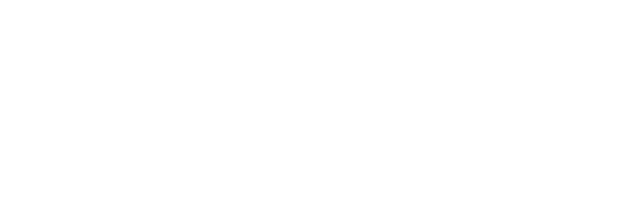
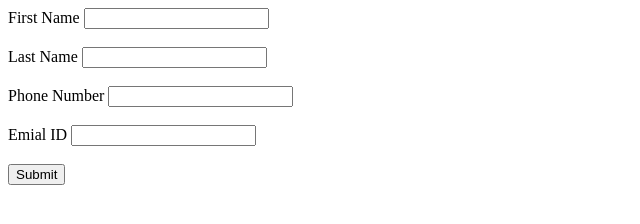
Before and after one commit to acciojob/form-login-2-Suyash0024, a website: page main.html in a window 1280 px wide. Shown: the whole page, without its empty margins (0-640 px from the left). Drawn offline with Linux system fonts and the light colour scheme.

Commit message:
created a submission

```diff
--- a/main.html
+++ b/main.html
@@ -7,6 +7,21 @@
 </head>
 
 <body>
+	<form id="userform">
+		<label for="firstname">First Name</label>
+		<input type="text" name ="First Name" id="firstname" required> <br><br>
+
+		<label for="lastname">Last Name</label>
+		<input type="text" name ="Lastr Name" id="lastname" required> <br><br>
+
+		<label for="phone">Phone Number</label>
+		<input type="tel" name ="First Name" id="phone" required> <br><br>
+
+		<label for="email">Emial ID</label>
+		<input type="email" name ="Email ID" id= "email" required> <br><br>
+
+		<button type="submit">Submit</button>
+	</form>
 	<!-- the entire body must be written by student -->
     <script type="text/javascript" src="./script.js">
 </script>
--- a/script.js
+++ b/script.js
@@ -1 +1,16 @@
 //your JS code here. If required.
+document.getElementById("userForm").addEventListener("submit", function(event) {
+      event.preventDefault(); // Prevent form from submitting
+
+      // Get values
+      const firstName = document.getElementById("firstName").value;
+      const lastName = document.getElementById("lastName").value;
+      const phoneNumber = document.getElementById("phoneNumber").value;
+      const emailId = document.getElementById("emailId").value;
+
+      // Construct alert message
+      const message = `First Name: ${firstName} Last Name: ${lastName} Phone Number: ${phoneNumber} Email ID: ${emailId}`;
+
+      // Show alert
+      alert(message);
+    });
```
